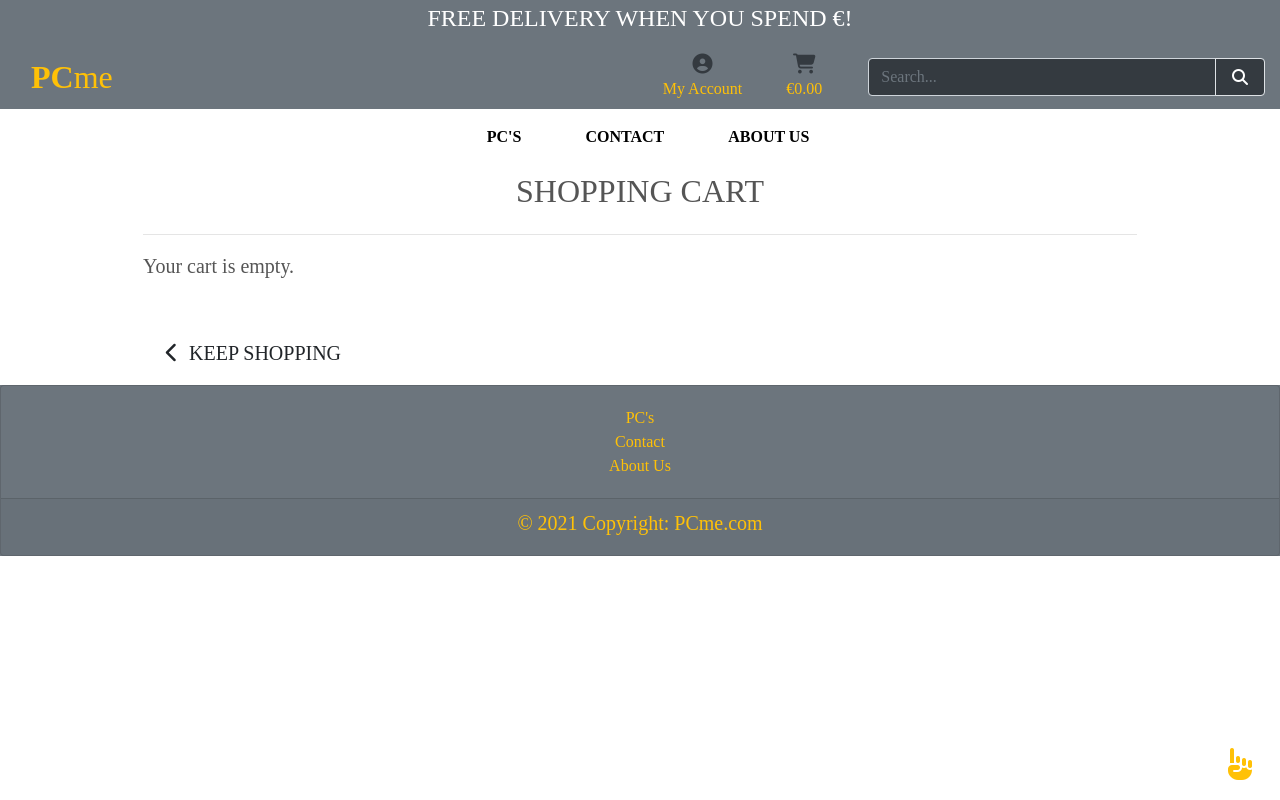
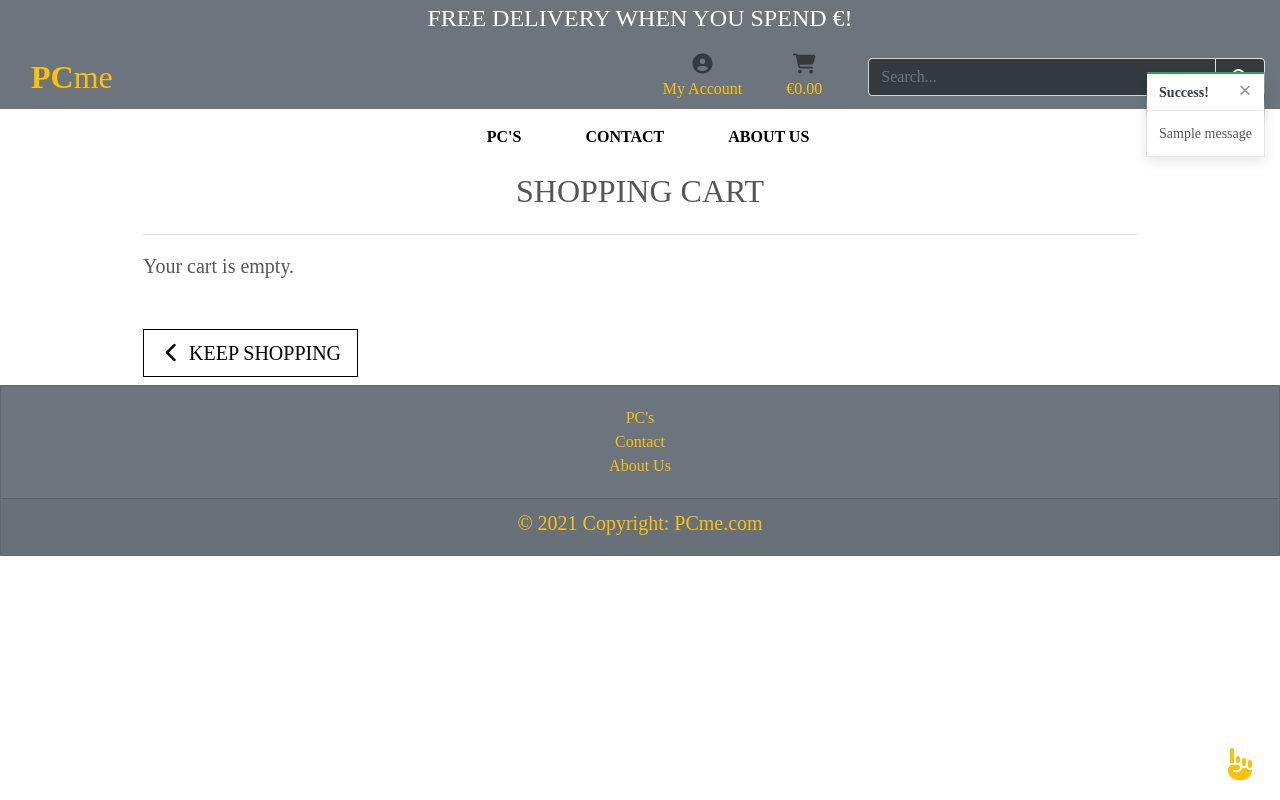
Before and after one commit to jacksheehy15/pcme-project, a Django app: page /cart/ in a window 1280 px wide. Run offline with Django 3.2, Linux system fonts and the light colour scheme; one stand-in notice (Sample message) is shown; some libraries are stand-ins or nearby versions.

Commit message:
Added info, alert, warning and success toasts

```diff
--- a/cart/views.py
+++ b/cart/views.py
@@ -1,4 +1,5 @@
 from django.shortcuts import render, redirect, reverse, HttpResponse, get_object_or_404
+from django.contrib import messages
 from products.models import Product
 
 # Create your views here.
@@ -12,6 +13,7 @@ def view_cart(request):
 def add_to_cart(request, item_id):
     """ Add a quantity of the specified product to the shopping cart """
 
+    product = Product.objects.get(pk=item_id)
     quantity = int(request.POST.get('quantity'))
     redirect_url = request.POST.get('redirect_url')
     cart = request.session.get('cart', {})
@@ -20,6 +22,7 @@ def add_to_cart(request, item_id):
         cart[item_id] += quantity
     else:
         cart[item_id] = quantity
+        messages.success(request, f'Added {product.name} to your cart')
 
     request.session['cart'] = cart
     print(request.session['cart'])
--- a/static/css/base.css
+++ b/static/css/base.css
@@ -44,27 +44,22 @@ body {
     color: white;
 }
 
-.btn-outliine-black {
+.btn-outline-black {
     background: white;
     color: black !important;
     border: 1px solid black;
 }
 
-.btn-outliine-black:hover,
-.btn-outliine-black:active,
-.btn-outliine-black:focus {
-    background: black;
+.btn-outline-black:hover,
+.btn-outiine-black:active,
+.btn-outline-black:focus {
+    background: #f0ad4e;
     color: white !important;
 }
 
 
 
-.btt-button:hover,
-.btt-button:active,
-.btt-button:focus {
-    background: #94938b;
-    color: white;
-}
+
 
 .text-black {
     color: #000 !important;
@@ -144,24 +139,18 @@ a.category-badge > span.badge:hover {
     color: #fff !important;
 }
 
-::-webkit-input-placeholder { /* WebKit, Blink, Edge */
-    color:    #909;
-}
-:-moz-placeholder { /* Mozilla Firefox 4 to 18 */
-   color:    #909;
-   opacity:  1;
-}
-::-moz-placeholder { /* Mozilla Firefox 19+ */
-   color:    #909;
-   opacity:  1;
-}
-:-ms-input-placeholder { /* Internet Explorer 10-11 */
-   color:    #909;
-}
-::-ms-input-placeholder { /* Microsoft Edge */
-   color:    #909;
+/* Toast Positioning */
+.message-container {
+    position: fixed;
+    top: 72px;
+    right: 15px;
+    z-index: 99999999;
 }
 
-::placeholder { /* Most modern browsers support this now. */
-   color:    #909;
+.custom-toast {
+    overflow: hidden;
 }
+
+.toast-capper {
+    height: 2px;
+}
--- a/templates/base.html
+++ b/templates/base.html
@@ -128,7 +128,11 @@
     </header>
 
     {% if messages %}
-    <div class="message-container"></div>
+    <div class="message-container">
+        {% for message in messages %}
+        {% include 'includes/toasts/toast_success.html' %}
+        {% endfor %}
+    </div>
     {% endif %}
 
     {% block page_header %}
@@ -138,6 +142,9 @@
     {% endblock %}
 
     {% block postloadjs %}
+    <script type="text/javascript">
+    $('.toast').toast('show');
+    </script>
     {% endblock %}
 
     <div class="container-fluid" style="padding: 0%;">
--- /dev/null
+++ b/templates/includes/toasts/toast_success.html
@@ -0,0 +1,13 @@
+<div class="toast custom-toast rounded-0 border-top-0" data-autohide="false">
+  <div class="arrow-up arrow-success"></div>
+  <div class="w-100 toast-capper bg-success"></div>
+  <div class="toast-header bg-white text-dark">
+      <strong class="mr-auto">Success!</strong>
+      <button type="button" class="ml-2 mb-1 close text-dark" data-dismiss="toast" aria-label="Close">
+          <span aria-hidden="true">&times;</span>
+      </button>
+  </div>
+  <div class="toast-body bg-white">
+      {{ message }}
+  </div>
+</div>
```
Also changed, not shown: templates/includes/toasts/toast_error.html (added, +13 -0 lines), templates/includes/toasts/toast_info.html (added, +13 -0 lines), templates/includes/toasts/toast_warning.html (added, +13 -0 lines), db.sqlite3.
